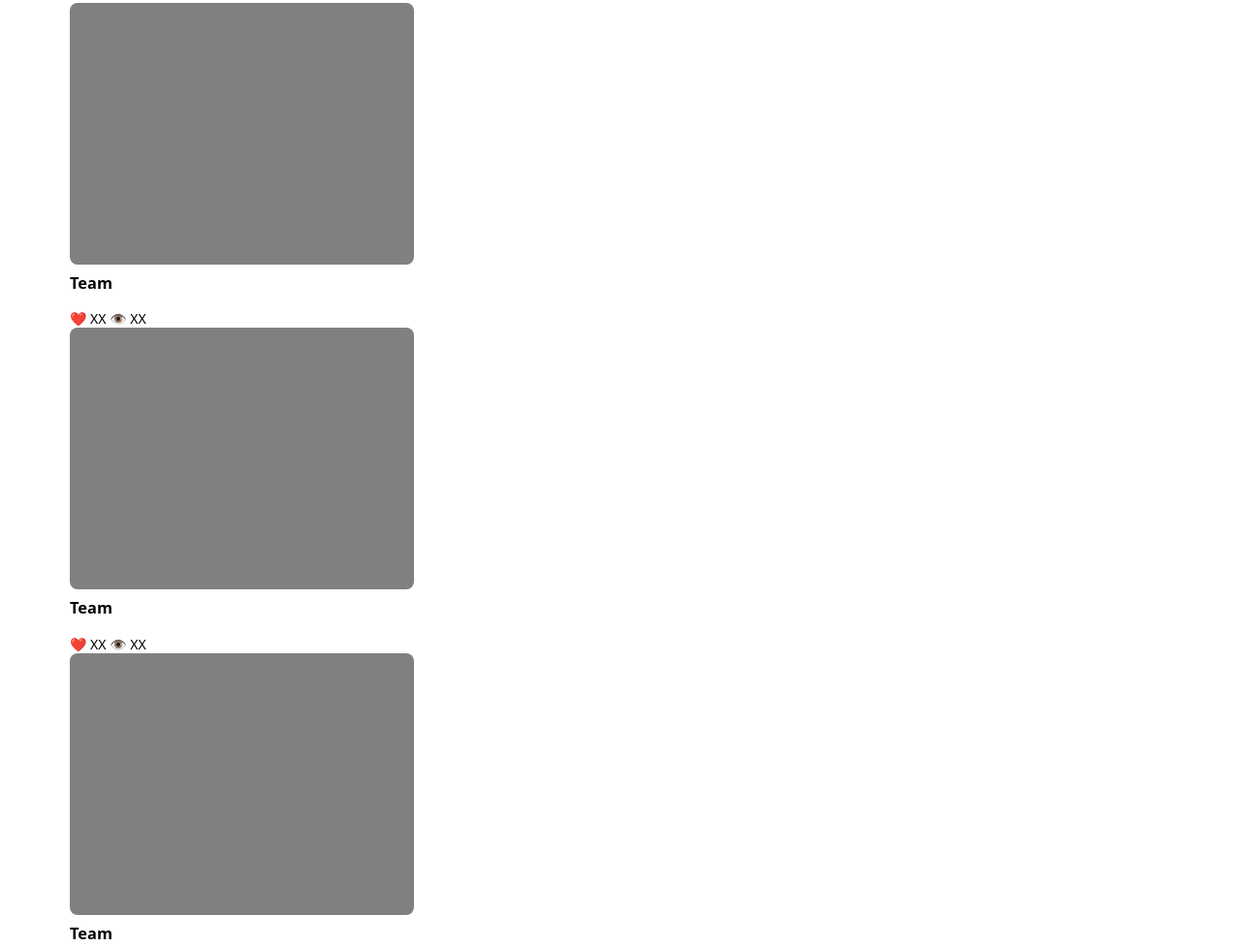
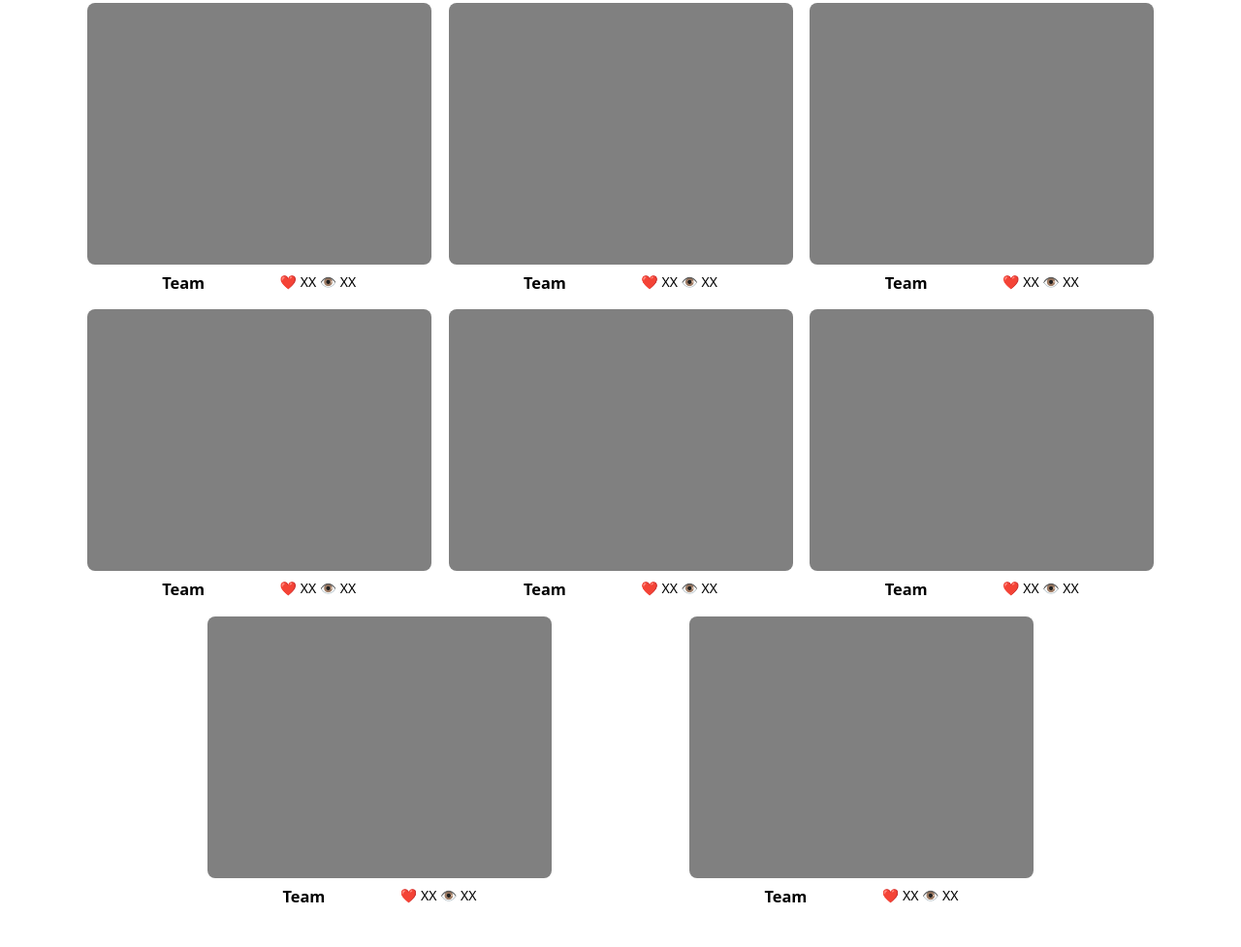
Before and after one commit to vikramrgopalan-gaseb/flexbox-lab, a plain HTML site: page index.html in a window 1280 px wide. Shown: the part 609-1586 px from the top of the page at 97% size. Drawn offline with Linux system fonts and the light colour scheme.

Commit message:
10/21 lab time 2

```diff
--- a/css/style.css
+++ b/css/style.css
@@ -18,9 +18,10 @@ nav.flex-parent {
  justify-content: space-between;
 }
 
-nav.flex-child {
+#actions.flex-child {
  display: flex;
  justify-content: space-between;
+ flex-direction: row;
 }
 
 #destinations.flex-child {
@@ -53,6 +54,12 @@ section {
     flex-direction: column;
 }
 
+#trending.flex-parent{
+    display: flex;
+    align-items: center;
+    flex-direction: row;
+}
+
 h1,
 h2 {
   text-align: center;
@@ -82,10 +89,11 @@ main {
   padding: 32px 72px;
 }
 
-#card.flex-parent {
+main.flex-parent {
     display: flex;
     flex-direction: row;
     flex-wrap: wrap;
+    justify-content: space-evenly;
 }
 
 nav button {
@@ -112,7 +120,7 @@ nav button {
   margin-top: 8px;
 }
 
-.card-footer.flex-child {
+.card-footer.flex-parent {
     display: flex;
     flex-direction: row;
     justify-content: space-between;
@@ -143,7 +151,8 @@ nav button {
   padding: 6px 15px;
 }
 
-.flex-child {
+div.card-footer{
     display: flex;
-    align-items: center;
+    flex-direction: row;
+    justify-content: space-evenly;
 }
--- a/index.html
+++ b/index.html
@@ -26,7 +26,7 @@
       <h2>Created by top-rated design and creative professionals.</h2>
     </div>
     <input type="text" placeholder="Search..."/>
-    <div id="trending" class="flex-child">
+    <div id="trending" class="flex-parent">
       Trending searches
       <p>Content</p>
       <p>Content</p>
@@ -41,56 +41,56 @@
   <main class="flex-parent">
     <article class="card" class="flex-child">
       <div class="img-placeholder"></div>
-      <div class="card-footer" class="flex-child">
+      <div class="card-footer" class="flex-parent">
         <h3>Team</h3>
         <p>❤️ XX 👁️ XX</p>
       </div>
     </article>
     <article class="card" class="flex-child">
       <div class="img-placeholder"></div>
-      <div class="card-footer" class="flex-child">
+      <div class="card-footer" class="flex-parent">
         <h3>Team</h3>
         <p>❤️ XX 👁️ XX</p>
       </div>
     </article>
     <article class="card" class="flex-child">
       <div class="img-placeholder"></div>
-      <div class="card-footer" class="flex-child">
+      <div class="card-footer" class="flex-parent">
         <h3>Team</h3>
         <p>❤️ XX 👁️ XX</p>
       </div>
     </article>
     <article class="card" class="flex-child">
       <div class="img-placeholder"></div>
-      <div class="card-footer" class="flex-child">
+      <div class="card-footer" class="flex-parent">
         <h3>Team</h3>
         <p>❤️ XX 👁️ XX</p>
       </div>
     </article>
     <article class="card" class="flex-child">
       <div class="img-placeholder"></div>
-      <div class="card-footer" class="flex-child">
+      <div class="card-footer" class="flex-parent">
         <h3>Team</h3>
         <p>❤️ XX 👁️ XX</p>
       </div>
     </article>
     <article class="card" class="flex-child">
       <div class="img-placeholder"></div>
-      <div class="card-footer" class="flex-child">
+      <div class="card-footer" class="flex-parent">
         <h3>Team</h3>
         <p>❤️ XX 👁️ XX</p>
       </div>
     </article>
     <article class="card" class="flex-child">
       <div class="img-placeholder"></div>
-      <div class="card-footer" class="flex-child">
+      <div class="card-footer" class="flex-parent">
         <h3>Team</h3>
         <p>❤️ XX 👁️ XX</p>
       </div>
     </article>
     <article class="card" class="flex-child">
       <div class="img-placeholder"></div>
-      <div class="card-footer" class="flex-child">
+      <div class="card-footer" class="flex-parent">
         <h3>Team</h3>
         <p>❤️ XX 👁️ XX</p>
       </div>
```
